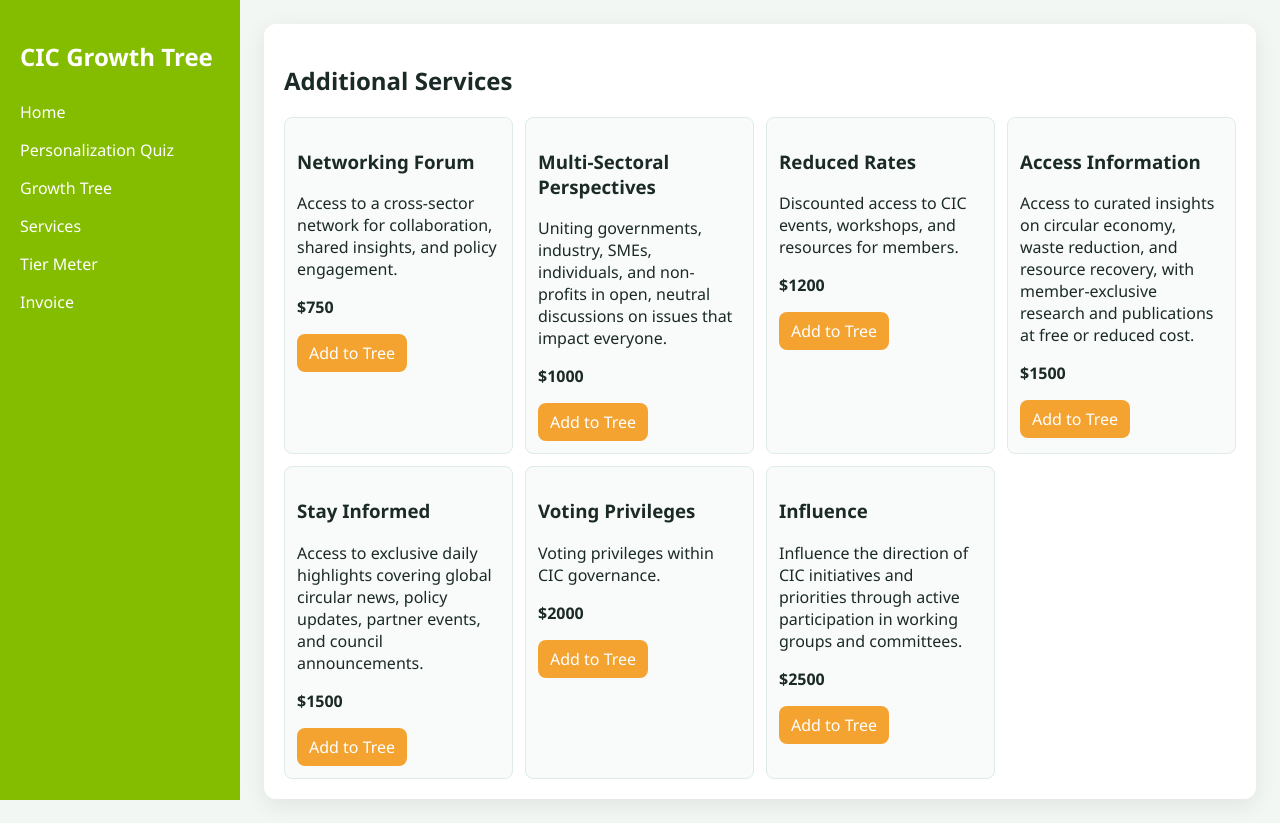
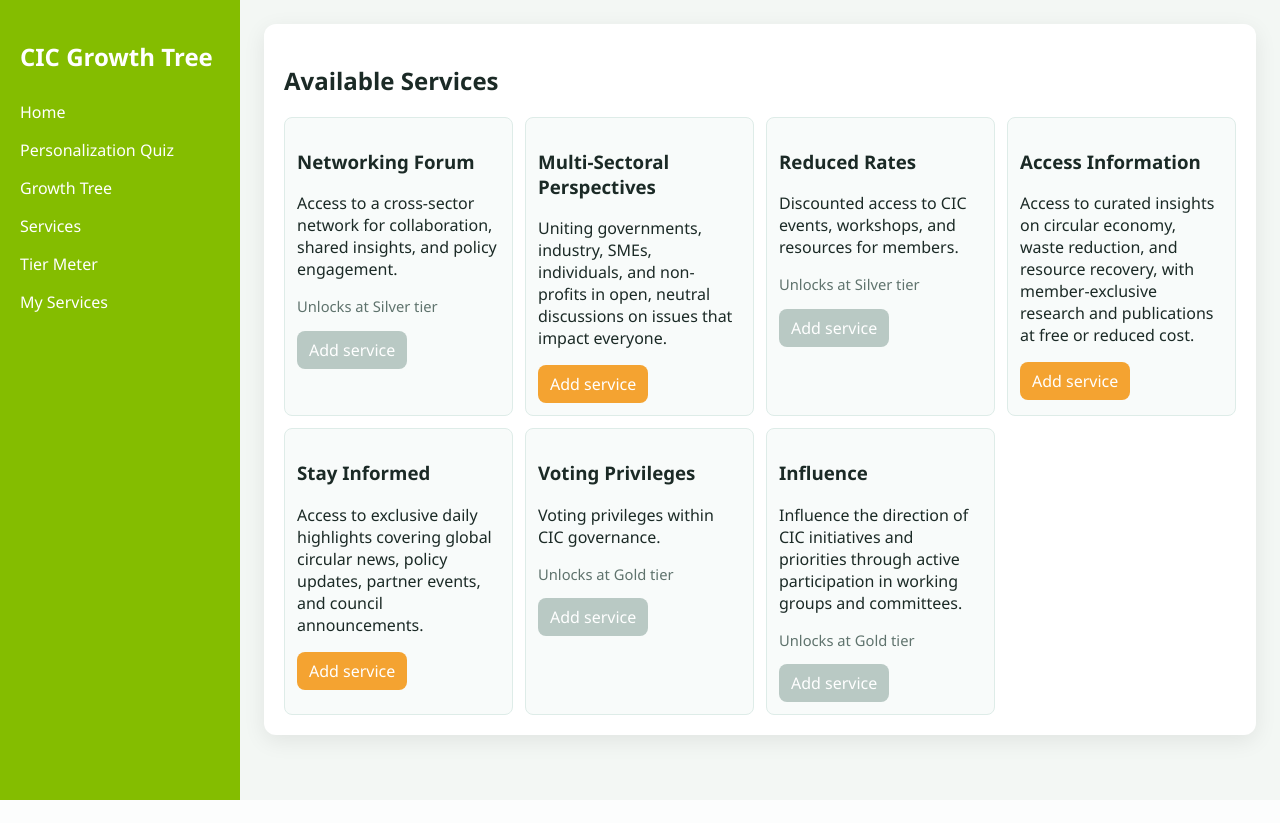
Before and after one commit to mahis1067/GrowthTree-CIC, a Flask app: page /services in a window 1280 px wide. After the commit the page ends 800 px from the top, so only its background shows below. Run offline with Flask 3, Linux system fonts and the light colour scheme.

Commit message:
Switch to add-service UX and remove pricing displays

```diff
--- a/app.py
+++ b/app.py
@@ -38,6 +38,11 @@ RECOMMENDATION_RULES = load_recommendation_rules()
 SERVICES_BY_TITLE = {service["title"]: service for service in SERVICES}
 TIER_ORDER = ["Bronze", "Silver", "Gold"]
 YEAR_ORDER = ["year1", "year2", "year3"]
+SERVICE_TIER_MAP = {
+    service.get("title"): tier.get("name")
+    for tier in TIER_BUNDLES.get("tiers", [])
+    for service in tier.get("services", [])
+}
 
 
 def default_tree():
@@ -114,11 +119,28 @@ def bundle_services_for_tier(current_tier):
     return bundled
 
 
+def all_bundle_services():
+    bundled = []
+    for tier in TIER_BUNDLES.get("tiers", []):
+        for service in tier.get("services", []):
+            enriched = dict(service)
+            enriched["tier"] = tier.get("name")
+            bundled.append(enriched)
+    return bundled
+
+
+def service_is_unlocked(service_name, current_tier):
+    required_tier = SERVICE_TIER_MAP.get(service_name)
+    if not required_tier:
+        return True
+    return required_tier in accessible_tiers(current_tier)
+
+
 def generate_growth_tree(answers):
     # Start with an empty tree
     tree = default_tree()
     current_tier = selected_bundle_tier()
-    bundled_services = bundle_services_for_tier(current_tier)
+    bundled_services = all_bundle_services()
     service_hits = collect_recommended_services(answers, bundled_services)
     service_lookup = {service["title"]: service for service in bundled_services}
     tier_rank = {tier: index for index, tier in enumerate(TIER_ORDER)}
@@ -226,15 +248,18 @@ def quiz():
         # Save user answers from form
         answers = request.form.to_dict()
         session["quiz_answers"] = answers
-        # Map journey stage to membership years
-        stage_to_years = {
-            "Just getting started": "0",
-            "Implementing projects": "1",
-            "Leading initiatives": "2",
-            "Want to shape sector strategy": "3",
-            "Other": "0",
-        }
-        session["membership_years"] = stage_to_years.get(answers.get("journey_stage"), "0")
+        # Keep membership/tier baseline from selected bundle so quiz answers
+        # do not unlock higher tiers prematurely.
+        if not session.get("selected_bundle") and "membership_years" not in session:
+            stage_to_years = {
+                "Just getting started": "0",
+                "Implementing projects": "1",
+                "Leading initiatives": "2",
+                "Want to shape sector strategy": "3",
+                "Other": "0",
+            }
+            session["membership_years"] = stage_to_years.get(answers.get("journey_stage"), "0")
+
         # Generate growth tree based on answers
         session["growth_tree"] = generate_growth_tree(answers)
 
@@ -265,13 +290,16 @@ def tree():
 
     # Get and remove celebratory message
     celebration = session.pop("celebration", None)
-    # Get purchased items and calculate total spent
+    # Get added services
     purchased_names = session.get("purchased", [])
-    purchased_items = [SERVICES_BY_TITLE[name] for name in purchased_names if name in SERVICES_BY_TITLE]
-    total_spent = sum(item["price"] for item in purchased_items)
 
     # Render tree page with all relevant data
     current_tier = selected_bundle_tier()
+    locked_services = {
+        service_name
+        for service_name in tree_data["year1"] + tree_data["year2"] + tree_data["year3"]
+        if service_name not in purchased_names and not service_is_unlocked(service_name, current_tier)
+    }
     return render_template(
         "tree.html",
         tree=tree_data,
@@ -280,9 +308,10 @@ def tree():
         services_map=SERVICES_BY_TITLE,
         purchased=set(purchased_names),
         purchased_count=len(purchased_names),
-        total_spent=total_spent,
-        discount=current_discount_percent(),
+        unlocked_count=len(SERVICE_TIER_MAP) - len(locked_services),
         celebration=celebration,
+        locked_services=locked_services,
+        service_tier_map=SERVICE_TIER_MAP,
     )
 
 
@@ -290,7 +319,20 @@ def tree():
 def services():
     # Show all services and mark purchased ones
     purchased = set(session.get("purchased", []))
-    return render_template("services.html", services=SERVICES, purchased=purchased)
+    current_tier = selected_bundle_tier()
+    locked_services = {
+        service.get("title")
+        for service in SERVICES
+        if not service_is_unlocked(service.get("title"), current_tier)
+    }
+    return render_template(
+        "services.html",
+        services=SERVICES,
+        purchased=purchased,
+        tier=current_tier,
+        service_tier_map=SERVICE_TIER_MAP,
+        locked_services=locked_services,
+    )
 
 
 @app.route("/buy/<service_name>")
@@ -298,6 +340,14 @@ def buy(service_name):
     # If service doesn't exist, redirect to services page
     if service_name not in SERVICES_BY_TITLE:
         return redirect(url_for("services"))
+
+    current_tier = selected_bundle_tier()
+    if not service_is_unlocked(service_name, current_tier):
+        required_tier = SERVICE_TIER_MAP.get(service_name)
+        session["celebration"] = (
+            f"{service_name} unlocks at {required_tier} tier. Keep growing to add it."
+        )
+        return redirect(request.args.get("next") or url_for("tree"))
 
     # Add service to purchased list if not already there
     purchased = session.get("purchased", [])
@@ -363,10 +413,9 @@ def tier():
 
 @app.route("/invoice")
 def invoice():
-    # Generate invoice with purchased services and total cost
+    # Show added services (no price tracking)
     items = purchased_details()
-    total = sum(item["price"] for item in items)
-    return render_template("invoice.html", items=items, total=total)
+    return render_template("invoice.html", items=items)
 
 
 if __name__ == "__main__":
--- a/static/styles.css
+++ b/static/styles.css
@@ -79,6 +79,17 @@ body {
 
 .btn-secondary {
   background: #00b4e2;
+}
+
+.btn-disabled {
+  background: #b9c9c4;
+  cursor: not-allowed;
+  pointer-events: none;
+}
+
+.muted {
+  color: #5f736d;
+  font-size: 0.92rem;
 }
 
 /* Button grouping */
--- a/templates/base.html
+++ b/templates/base.html
@@ -18,7 +18,7 @@
         <a href="{{ url_for('tree') }}">Growth Tree</a>
         <a href="{{ url_for('services') }}">Services</a>
         <a href="{{ url_for('tier') }}">Tier Meter</a>
-        <a href="{{ url_for('invoice') }}">Invoice</a>
+        <a href="{{ url_for('invoice') }}">My Services</a>
     </aside>
     <!-- Main content area where pages inject their specifc content -->
     <main class="main-content">
--- a/templates/services.html
+++ b/templates/services.html
@@ -2,17 +2,21 @@
 {% block title %}Services - CIC{% endblock %}
 {% block content %}
 <section class="card">
-    <h1>Additional Services</h1>
+    <h1>Available Services</h1>
     <div class="service-list">
         {% for service in services %}
         <article class="service-card">
             <h3>{{ service.title }}</h3>
             <p>{{ service.description }}</p>
-            <p><strong>${{ service.price }}</strong></p>
             {% if service.title in purchased %}
-                <span class="owned">Purchased</span>
+                <span class="owned">Added</span>
             {% else %}
-                <a class="btn" href="{{ url_for('buy', service_name=service.title, next=url_for('services')) }}">Add to Tree</a>
+                {% if service.title in locked_services %}
+                    <p class="muted">Unlocks at {{ service_tier_map.get(service.title, 'higher') }} tier</p>
+                    <a class="btn btn-disabled" aria-disabled="true" href="#">Add service</a>
+                {% else %}
+                    <a class="btn" href="{{ url_for('buy', service_name=service.title, next=url_for('services')) }}">Add service</a>
+                {% endif %}
             {% endif %}
         </article>
         {% endfor %}
--- a/templates/tier.html
+++ b/templates/tier.html
@@ -10,7 +10,7 @@
     </div>
     <ul>
         <li>Years with CIC: {{ years_with_cic }}</li>
-        <li>Services purchased: {{ purchased_count }}</li>
+        <li>Services added: {{ purchased_count }}</li>
         <li>Selected bundle: {{ selected_bundle or 'Not selected yet' }}</li>
     </ul>
     <p>Choose a bundle first, then take the quiz. Recommendations are limited to your chosen bundle scope.</p>
@@ -23,8 +23,7 @@
         <article class="card tier-card tier-{{ bundle.name|lower }}">
             <h3>{{ bundle.name }} Tier</h3>
             <p class="tier-summary">{{ bundle.summary }}</p>
-            <p><strong>${{ bundle.price }}</strong> initial membership</p>
-            <p>
+                        <p>
                 {% if bundle.name == 'Bronze' %}
                 Recommends Bronze services first, with higher-tier services introduced as you upgrade.
                 {% elif bundle.name == 'Silver' %}
@@ -80,7 +79,6 @@
                 {% endfor %}
             </div>
 
-            <div class="tier-price">${{ bundle.price }}</div>
         </article>
         {% endfor %}
     </div>
```
Also changed, not shown: templates/invoice.html (+10 -18 lines), templates/tree.html (+16 -9 lines).
